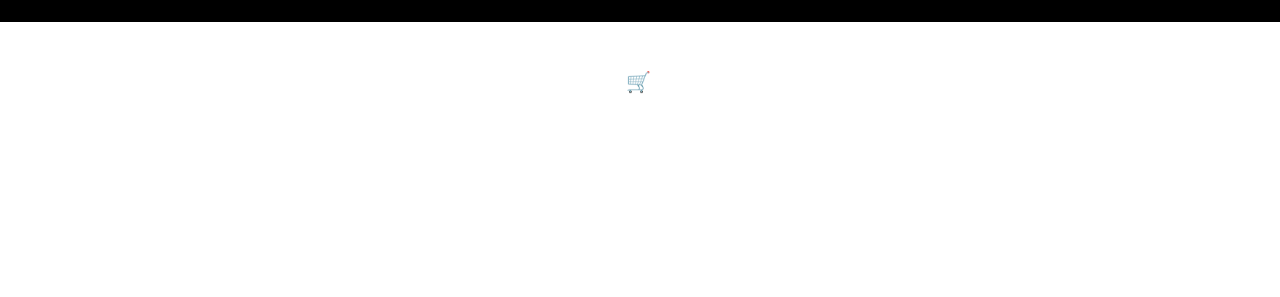
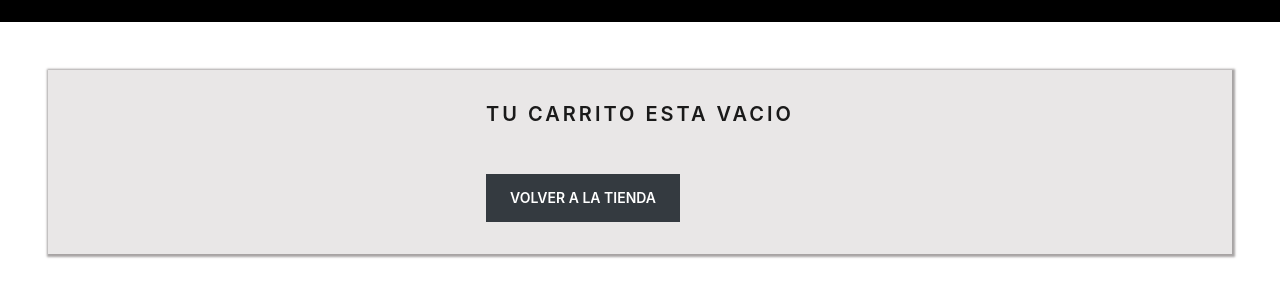
Before and after one commit to Sol-Rojas/ReactJs-Rojas, a React (Create React App) app: page /cart in a window 1280 px wide. Shown: the part 405-702 px from the top of the page. Built offline with nearby package versions, Linux system fonts and the light colour scheme.

Commit message:
Octavo desafio

```diff
--- a/src/App.css
+++ b/src/App.css
@@ -179,3 +179,28 @@ div.swal2-actions{
 h2.swal2-title {
   padding-top: 10px;
 }
+
+/* -------CARDS CARRRITO----------- */
+
+.prod-carrito{
+  width: 540px;
+}
+
+.cartBody {
+  display: flex;
+  justify-content: space-between;
+}
+
+.carrito-vacio {
+  margin-bottom: 3rem;
+}
+
+.rutaCard {
+  padding: 2rem;
+  background-color: #867d7d2e;
+  box-shadow: 1px 1px 2px 2px #534c4c82;
+}
+
+.botonVaciar {
+  margin-top: 2rem;
+}
--- a/src/App.jsx
+++ b/src/App.jsx
@@ -5,10 +5,11 @@ import Cards from './container/Cards';
 import Details from './container/Details';
 import Contact from './components/Contact';
 import Cart from './components/Cart';
-
+import CartContextProvider from './components/CartContext'
 
 const App = () => {
   return (
+   <CartContextProvider>
      <BrowserRouter>
         <Navbar />
         <Routes >
@@ -19,6 +20,7 @@ const App = () => {
             <Route path='/cart' element={<Cart />} />
         </Routes>
      </ BrowserRouter >
+   </CartContextProvider>
   );
 }
 
--- a/src/components/CardDetail.jsx
+++ b/src/components/CardDetail.jsx
@@ -1,13 +1,19 @@
-import { useState } from "react";
+import { useContext, useState } from "react";
 import { Link } from "react-router-dom";
 import Swal from 'sweetalert2'
 import Cant from "./Cant";
+import { CartContext } from "./CartContext";
 
 const CardDetail = ({item}) => {
 
   const [itemCount, setItemCount] = useState(0);
 
+  const { addProduct } = useContext(CartContext)
+
+  // Agregar al carrito
   const onAdd = (qtity) => {
+
+    // alerta agregar
     Swal.fire({
       icon: 'success',
       title: 'Añadido al carrito',
@@ -17,6 +23,9 @@ const CardDetail = ({item}) => {
       background: 'url(https://s.clipartkey.com/mpngs/s/275-2750618_music-note-frame-black-music-note-notes-music.png)'
     })
     setItemCount(qtity)
+
+    // funcion agregae
+    addProduct(item)
   }
 
     return (
--- a/src/components/Cart.jsx
+++ b/src/components/Cart.jsx
@@ -1,12 +1,28 @@
-import React from 'react';
+import React, { useContext } from 'react';
+import { Link } from 'react-router-dom';
+import { CartContext } from './CartContext';
+import CartItem from './CartItem';
 
 const Cart = () => {
+
+    const { cartList, clear } = useContext(CartContext);
+
     return (
-        <>
-            <div className='container-prod d-flex flex-wrap route'>
-               <h4> 🛒 </h4>
-            </div>
-        </>
+        <div className='container-prod rutaCard d-flex justify-content-center'>
+            {cartList.length === 0 ?
+                <div >
+                    <h4 className="carrito-vacio">Tu carrito esta vacio</h4>
+                    <Link to='/'><button className='btn btn-dark'>Volver a la tienda</button></Link>
+                </div>
+                :
+                <div className= "d-flex cartBody ">
+                    <div>{cartList.map(element => <CartItem key={element.item.id} prod={element} />)}</div>
+                    <div className=" d-flex align-items-start">
+                        <button className='btn btn-dark botonVaciar' onClick={() => clear()}>Vaciar carrito</button>
+                    </div>
+                </div>
+            }
+        </div>
     );
 }
 
--- /dev/null
+++ b/src/components/CartContext.jsx
@@ -0,0 +1,59 @@
+import { createContext, useState } from "react";
+
+export const CartContext = createContext ();
+
+const CartContextProvider = ({children}) => {
+
+    const [cartList, setCartList] = useState ([])
+
+    const addProduct = (prod, count) => {
+
+        if (isInCart(prod.id)) {
+            const indexItem = cartList.findIndex(pd => pd.item.id === prod.id);
+
+            cartList[indexItem].count = cartList[indexItem].count + count;
+
+            setCartList([...cartList])
+
+        } else {
+
+            const newProduct = {
+              item: prod,
+              count
+            }
+            setCartList([...cartList, newProduct])
+        }
+    }
+
+    const isInCart = (id) => {
+        return cartList.some(prod => prod.item.id === id)
+    }
+
+    // Eliminar producto del carrito
+    const deleteProduct = (id) => {
+        const updatedCart = cartList.filter(prod => prod.item.id !== id)
+        setCartList(updatedCart);
+    }
+
+    // Vaciar carrito
+    const clear = () => {
+        setCartList ([])
+    }
+
+    // Contener de funciones
+    const accions = {
+        cartList,
+        addProduct,
+        clear,
+        deleteProduct,
+        isInCart
+    }
+
+    return(
+        <CartContext.Provider value={accions}>
+            {children}
+        </CartContext.Provider>
+    );
+}
+
+export default CartContextProvider;
--- /dev/null
+++ b/src/components/CartItem.jsx
@@ -0,0 +1,27 @@
+import React, { useContext } from 'react';
+import { CartContext } from './CartContext';
+
+const CartItem = ({ prod }) => {
+
+    const { deleteProduct } = useContext(CartContext);
+
+    return (
+            <div className="card prod-carrito mb-3">
+                <div className="row g-0">
+                    <div className="col-md-4">
+                        <img src={prod.item.img} className="img-fluid rounded-start" alt="..." />
+                    </div>
+                    <div className="col-md-8">
+                        <div className="card-body">
+                            <h5 className="card-title">{prod.item.name}</h5>
+                            <p className="card-text">{prod.item.marca}</p>
+                            <p className="card-text"><small className="text-muted">Precio: {prod.item.precio}</small></p>
+                            <button className='btn btn-dark' onClick={() => deleteProduct(prod.item.id)}>Eliminar</button>
+                        </div>
+                    </div>
+                </div>
+            </div>
+    )
+};
+
+export default CartItem;
```
